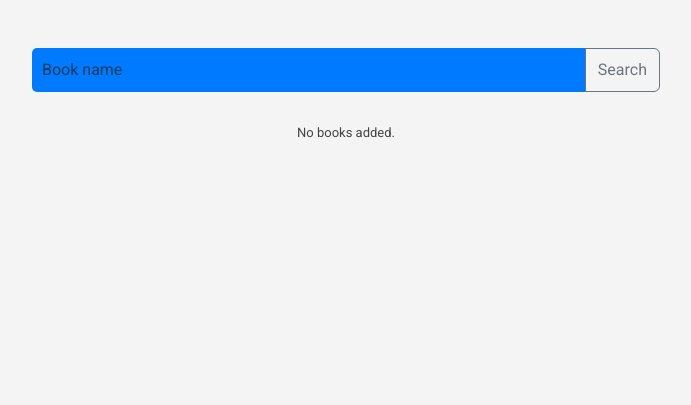
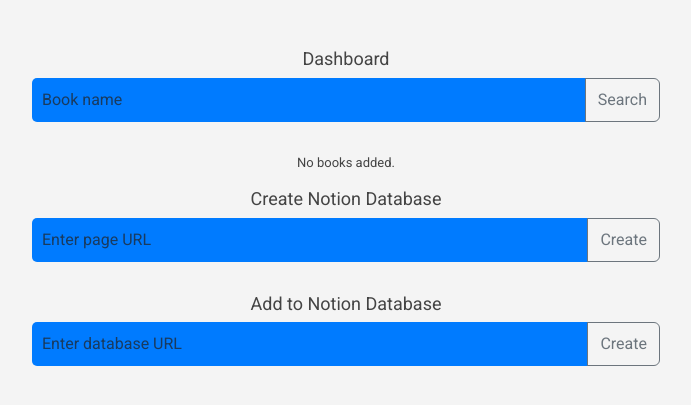
Before and after one commit to dellygzz/project3SEO, a Flask app: template templates/dashboard.html in a window 1280 px wide. Shown: the part 66-471 px from the top of the page, without its empty margins (294-985 px from the left). Run offline with Flask 3, Linux system fonts and the light colour scheme; the template is opened without the code that fills it, so the values that code supplies are empty.

Commit message:
Added Notion mock routes and input boxes

```diff
--- a/app.py
+++ b/app.py
@@ -121,6 +121,16 @@
     pass
 
 
+# ============== NOTION ROUTES ======================================
+
+@app.route("/create_notion")
+def create_notion():
+    pass
+
+@app.route("/add_notion")
+def add_notion():
+    pass
+
 # =====================================================================
 
 
--- a/templates/dashboard.html
+++ b/templates/dashboard.html
@@ -5,6 +5,7 @@
 {% endblock %}
 
 {% block main %}
+<h1>Dashboard</h1>
 <form action="/search" method="get">
   <div class="input-group mb-3 w-50 mx-auto">
     <input type="text" name="q" class="form-control" placeholder="Book name" aria-label="Book name"
@@ -34,4 +35,20 @@
 {% else %}
 <p>No books added.</p>
 {% endif %}
+<h1>Create Notion Database</h1>
+<form action="/search" method="get">
+  <div class="input-group mb-3 w-50 mx-auto">
+    <input type="text" name="url" class="form-control" placeholder="Enter page URL" aria-label="Enter page URL">
+    <button class="btn btn-outline-secondary" type="submit">Create</button>
+  </div>
+</form>
+
+<h1>Add to Notion Database</h1>
+<form action="/search" method="get">
+  <div class="input-group mb-3 w-50 mx-auto">
+    <input type="text" name="url" class="form-control" placeholder="Enter database URL" aria-label="Enter database URL">
+    <button class="btn btn-outline-secondary" type="submit">Create</button>
+  </div>
+</form>
+
 {% endblock %}
```
